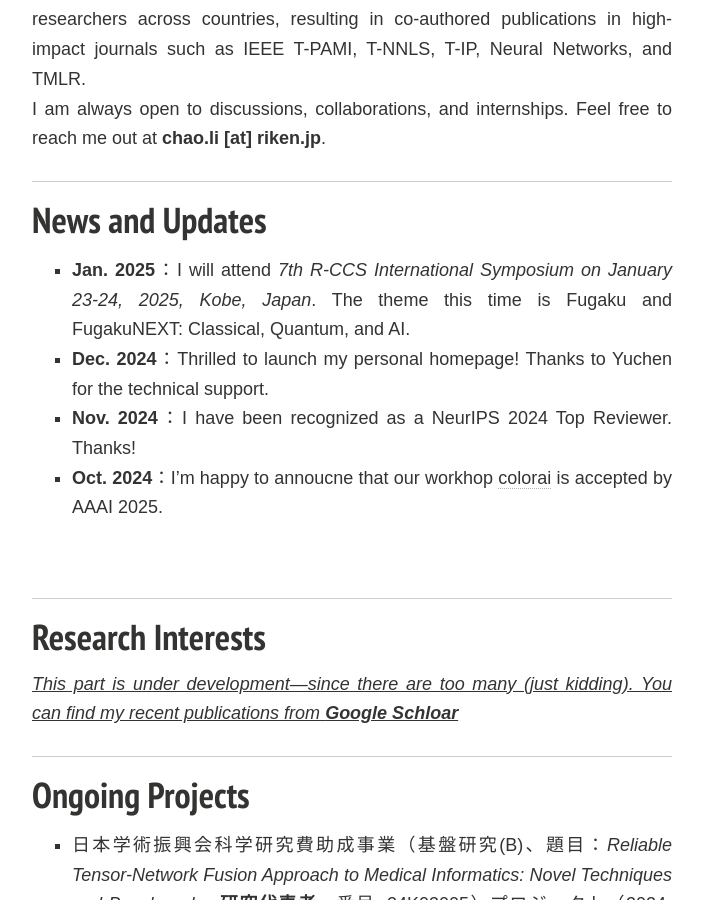
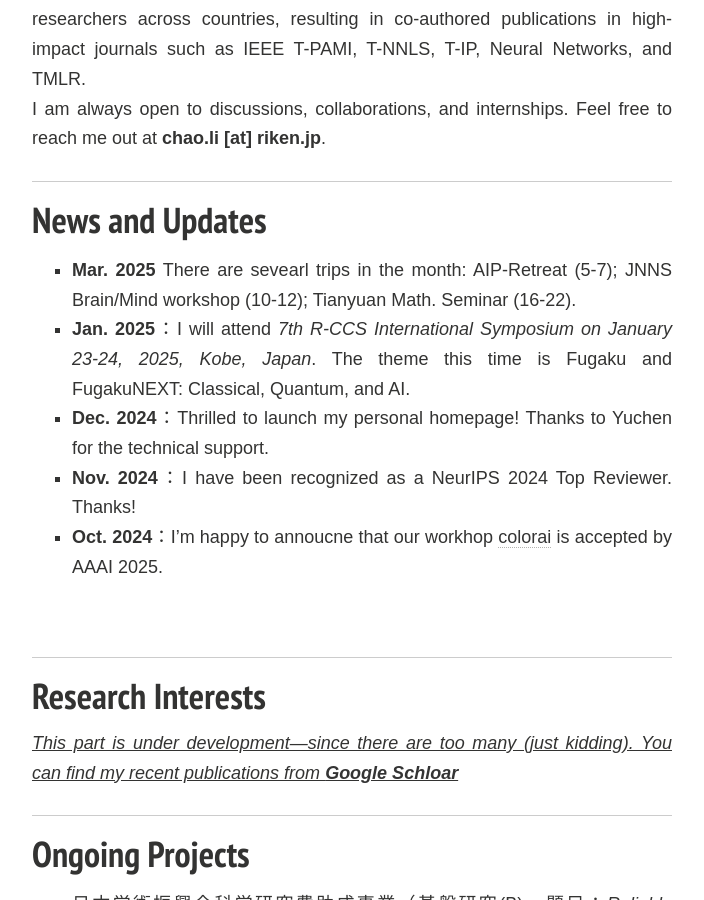
Before and after one commit to ChaoLiAtRIKEN/ChaoLiAtRIKEN.github.io, a Jekyll site: the page built from index.md, in a window 1280 px wide and 900 px high, scrolled down 596 px. Shown: the whole window, without its empty margins (288-992 px from the left). Built offline with Jekyll 4.4.1, drawn with Linux system fonts in a browser that asks for light colours; nearby versions of some CDN libraries; comment, search, counter and statistics services are not loaded; a style sheet for code colours, icons or effects is not loaded.

Commit message:
Update index.md

```diff
--- a/index.md
+++ b/index.md
@@ -35,6 +35,7 @@ If you are interested in any aspect of me, I am always open to discussions and c
 ---
 
 ## News and Updates
+- **Mar. 2025** There are sevearl trips in the month: AIP-Retreat (5-7); JNNS Brain/Mind workshop (10-12); Tianyuan Math. Seminar (16-22).
 - **Jan. 2025**：I will attend *7th R-CCS International Symposium on January 23-24, 2025, Kobe, Japan*. The theme this time is Fugaku and FugakuNEXT: Classical, Quantum, and AI.
 - **Dec. 2024**：Thrilled to launch my personal homepage! Thanks to Yuchen for the technical support.
 - **Nov. 2024**：I have been recognized as a NeurIPS 2024 Top Reviewer. Thanks!
```
